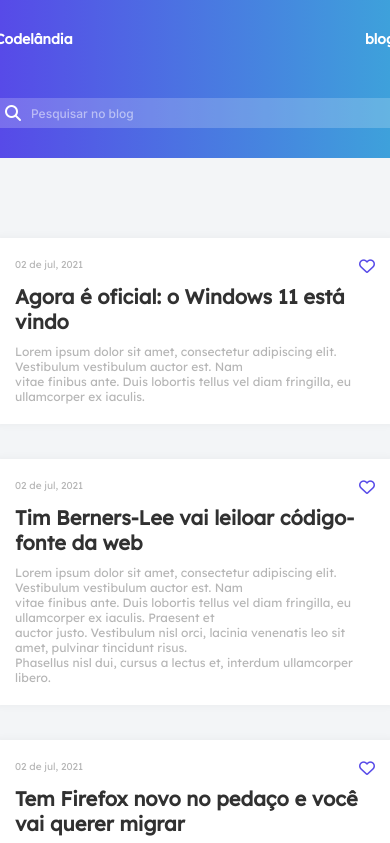
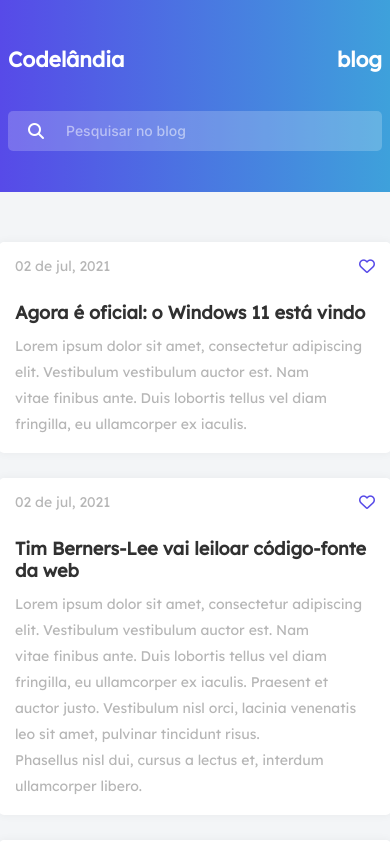
Before and after one commit to LeticiaBarbosa-dev/desafio-01, a plain HTML site: page index.html in a window 390 px wide. Shown: the top 843 px of the page. Drawn offline with Linux system fonts and the light colour scheme.

Commit message:
Correções

```diff
--- a/css/style.css
+++ b/css/style.css
@@ -31,30 +31,30 @@ body::-webkit-scrollbar-thumb {
 .nav-header {
   background: var(--color-bg-header);
   width: 100%;
-  font-weight: 400;
   color: #ffffff;
   display: flex;
   flex-direction: column;
   justify-content: center;
   align-items: center;
-  margin-bottom: 80px; /*REVISAR*/
+  margin-bottom: 100px;
 }
 
 .container-header {
-  width: 640px;
+  width: 900px;
   display: flex;
   justify-content: space-between;
-  font-size: 12px;
-  margin-top: 30px;
-  margin-bottom: 50px;
+  font-size: 24px;
+  line-height: 30px;
+  margin-top: 41px;
+  margin-bottom: 73px;
 }
 
 /*Barra de pesquisa*/
 .form {
   background: var(--color-bg-search-bar);
-  width: 640px;
-  height: 40px;
-  margin-bottom: 30px;
+  width: 900px;
+  height: 65px;
+  margin-bottom: 41px;
   display: flex;
   align-items: center;
   border-radius: 5px;
@@ -63,14 +63,15 @@ body::-webkit-scrollbar-thumb {
 .inputSearch {
   background: transparent;
   width: 755px;
-  height: 40px;
+  height: 60px;
   border: 0;
   outline: 0;
 }
 
 .inputSearch::placeholder {
   color: #ffffff;
-  font-size: 12px;
+  font-size: 18px;
+  line-height: 22px;
   opacity: 0.5;
   font-family: "Inter", sans-serif;
   font-weight: 500;
@@ -78,8 +79,10 @@ body::-webkit-scrollbar-thumb {
 
 /*Icone da barra de pesquisa*/
 .fa-search {
-  margin-left: 10px;
-  margin-right: 10px;
+  height: 18px;
+  width: 18px;
+  margin-left: 20px;
+  margin-right: 20px;
 }
 
 /*Noticias*/
@@ -91,9 +94,10 @@ body::-webkit-scrollbar-thumb {
 
 .noticia-container {
   background: #ffffff;
-  width: 600px;
-  margin-bottom: 35px;
-  padding: 20px;
+  width: 850px;
+  height: inherit;
+  margin-bottom: 50px;
+  padding: 23px 25px 25px 25px;
   border-radius: 5px;
   box-shadow: 0px 0px 10px rgba(19, 19, 31, 0.05);
 }
@@ -101,11 +105,12 @@ body::-webkit-scrollbar-thumb {
 .date-like {
   display: flex;
   justify-content: space-between;
-  margin-bottom: 10px;
+  margin-bottom: 22px;
 }
 
 .date {
-  font-size: 10px;
+  font-size: 16px;
+  line-height: 20px;
   color: #b6b6b6;
 }
 
@@ -115,13 +120,15 @@ body::-webkit-scrollbar-thumb {
 
 .title-noticia {
   color: var(--color-title-noticia);
-  font-size: 20px;
-  margin-bottom: 10px;
+  font-size: 26px;
+  line-height: 32px;
+  margin-bottom: 8px;
 }
 
 .text-noticia {
   color: var(--color-text-noticia);
-  font-size: 12px;
+  font-size: 18px;
+  line-height: 32px;
 }
 
 /*Responsividade*/
@@ -129,76 +136,99 @@ body::-webkit-scrollbar-thumb {
 
   /*Header*/
   .container-header {
-    width: 400px;
+    width: 600px;
   }
 
   .form {
     background: var(--color-bg-search-bar);
-    width: 400px;
-    height: 40px;
+    width: 600px;
   }
 
   .inputSearch {
-    width: 455px;
+    width: 540px;
   }
 
   /*Content*/
   .noticia-container {
-    width: 360px;
+    width: 550px;
   }
 }
 
 @media screen and (max-width: 425px) {
   /*Header*/
+  .nav-header {
+    margin-bottom: 50px;
+  }
   .container-header {
-    width: 400px;
+    width: 374px;
+    font-size: 18px;
+    line-height: 22px;
+    margin-top: 48px;
+    margin-bottom: 41px;
   }
 
   .form {
     background: var(--color-bg-search-bar);
-    width: 400px;
-    height: 30px;
+    width: 374px;
+    height: 40px;
   }
 
   .inputSearch {
-    width: 365px;
-    height: 30px;
+    width: 315px;
+    height: 40px;
   }
 
   .inputSearch::placeholder {
-    font-size: 12px;
+    font-size: 14px;
+    line-height: 17px;
   }
 
   /*Content*/
   .noticia-container {
+    padding: 16px;
     width: 360px;
+    margin-bottom: 25px;
+  }
+
+  .date-like {
+    margin-bottom: 27px;
+  }
+
+  .date {
+    font-size: 14px;
+    line-height: 17px;
+  }
+
+  .title-noticia {
+    font-size: 18px;
+    line-height: 22px;
+    margin-bottom: 9px;
+  }
+
+  .text-noticia {
+    font-size: 14px;
+    line-height: 26px;
   }
 }
 
 @media screen and (max-width: 375px) {
   /*Header*/
   .container-header {
-    width: 350px;
+    width: 300px;
   }
 
   .form {
     background: var(--color-bg-search-bar);
-    width: 350px;
-    height: 30px;
+    width: 300px;
   }
 
   .inputSearch {
-    width: 315px;
-    height: 30px;
-  }
-
-  .inputSearch::placeholder {
-    font-size: 10px;
+    width: 240px;
   }
 
   /*Content*/
   .noticia-container {
-    width: 310px;
+    width: 268px;
   }
 }
 
```
